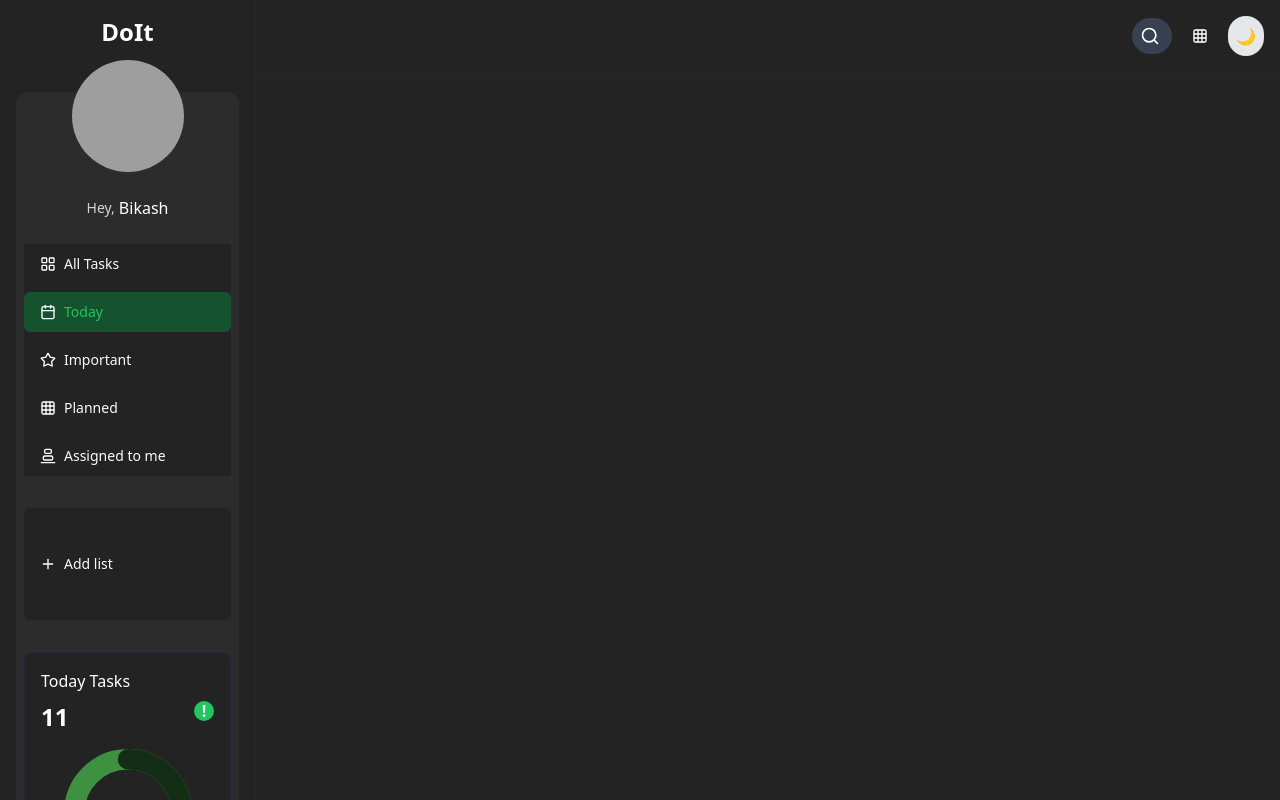
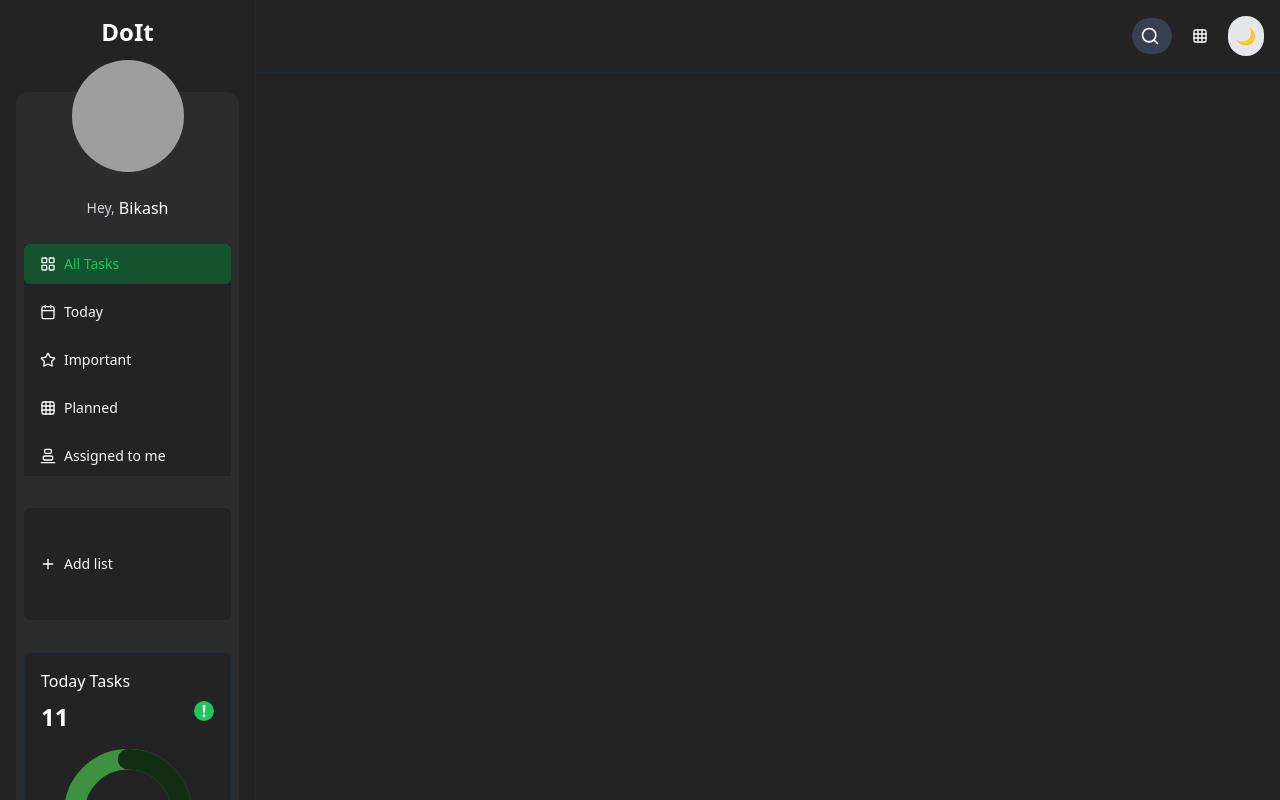
Before and after one commit to Bikash-Malu/3legant, a React (Vite) app: page / in a window 1280 px wide. Shown: the top 800 px of the page. Built offline with nearby package versions, Linux system fonts and the light colour scheme; grey boxes are pictures that could not be loaded.

Commit message:
adding some changes

```diff
--- a/src/components/Dashboard.jsx
+++ b/src/components/Dashboard.jsx
@@ -84,7 +84,7 @@ export default function Dashboard() {
             </div>
 
             <nav className="space-y-2 bg-white dark:bg-[#232323]">
-              <Button variant="ghost" className="w-full justify-start gap-2">
+              <Button variant="ghost" className="w-full justify-start gap-2 bg-green-100 text-green-600 dark:bg-green-900 dark:text-green-500">
                 <LayoutGrid className="h-4 w-4 text-[#232323] dark:text-white" />
                 <Link to={'/task'}>
                 All Tasks
@@ -92,7 +92,7 @@ export default function Dashboard() {
               </Button>
               <Button
                 variant="ghost"
-                className="w-full justify-start gap-2 bg-green-100 text-green-600 dark:bg-green-900 dark:text-green-500"
+                className="w-full justify-start gap-2"
               >
                 <Calendar className="h-4 w-4 text-[#232323] dark:text-white" />
                 <Link to={'/'}>
```
